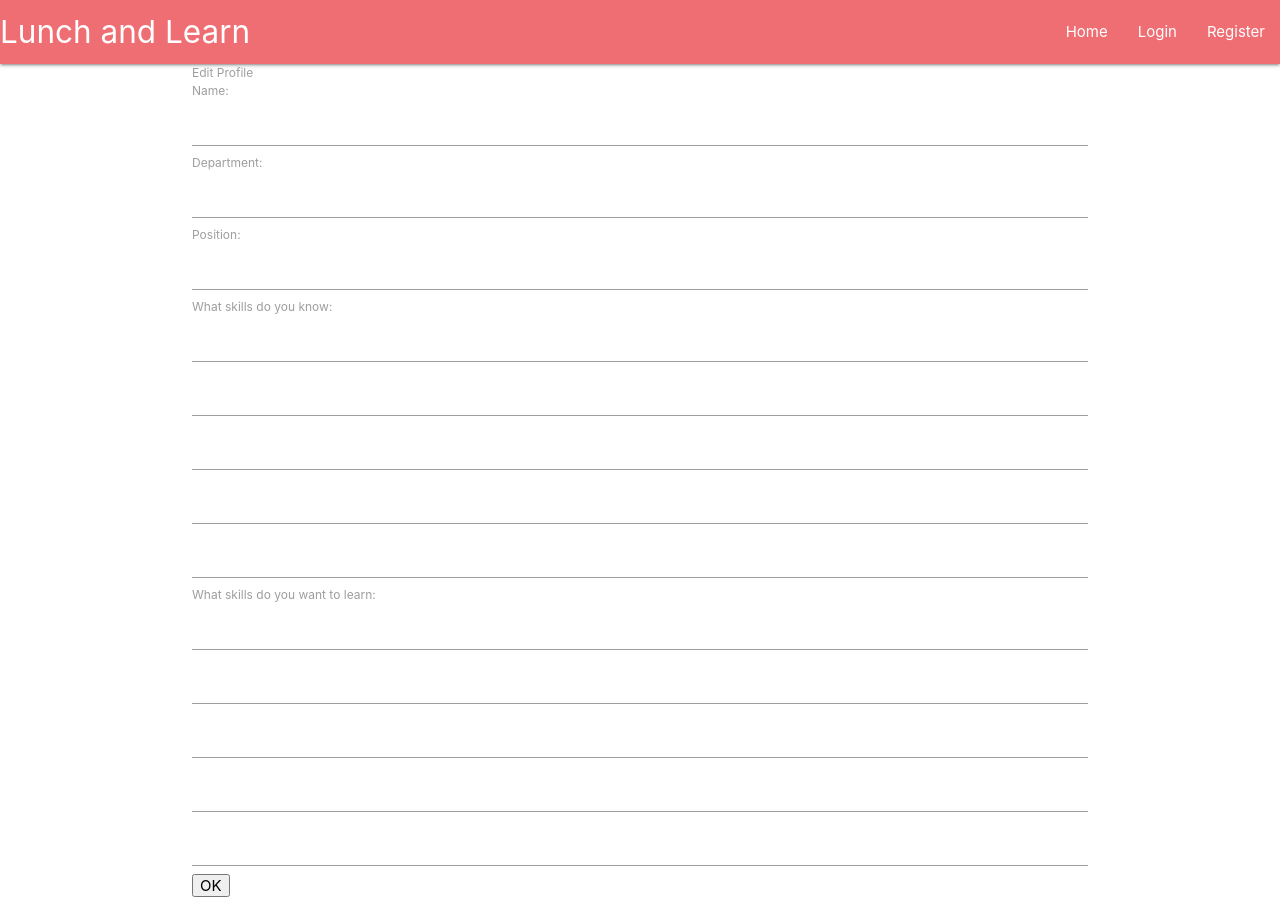
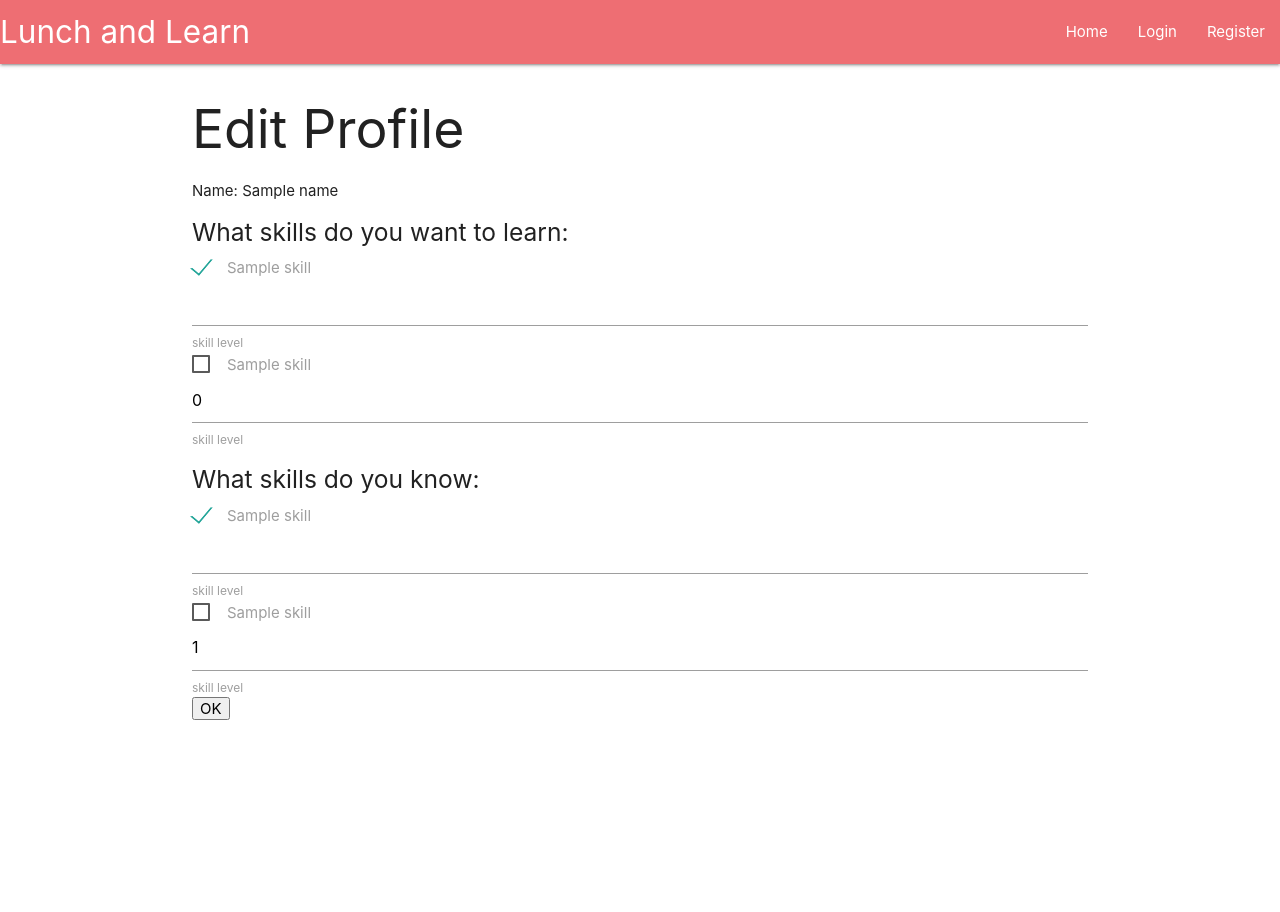
Before and after one commit to ericlee0112/LunchnLearn, a Django app: template lunch_and_learn/main/templates/main/edit_profile.html in a window 1280 px wide. After the commit the page ends 720 px from the top, so only its background shows below. Run offline with Django 3.2, Linux system fonts and the light colour scheme; tables that the repository leaves empty hold one stand-in row (values such as "Sample post"); the template is opened without the code that fills it: values that come from a table or form of the project are taken from there, most other values are stand-ins (such as "Sample title", 1, 10 or a date in 2020); some libraries are stand-ins or nearby versions.

Commit message:
completed edit profile

```diff
--- a/lunch_and_learn/main/templates/main/edit_profile.html
+++ b/lunch_and_learn/main/templates/main/edit_profile.html
@@ -1,33 +1,57 @@
 {% extends 'main/header.html' %}
 
 {% block content %}
-<!--
-<form method="POST" action="">
-        {% csrf_token %}
-        {{ form }}
-        <input type="submit" value="Save">
-</form>
--->
-<label>Edit Profile</label>
-<form action="/team_name_url/" method="post">
-    <label for="team_name">Name:</label>
-    <input id="team_name" type="text" name="position" value="">
-    <label for="team_name">Department:</label>
-    <input id="team_name" type="text" name="position" value="">
-    <label for="team_name">Position:</label>
-    <input id="team_name" type="text" name="position" value="">
-    <label for="team_name">What skills do you know:</label>
-    <input id="team_name" type="text" name="position" value="">
-    <input id="team_name" type="text" name="position" value="">
-    <input id="team_name" type="text" name="position" value="">
-    <input id="team_name" type="text" name="position" value="">
-    <input id="team_name" type="text" name="position" value="">
-    <label for="awef">What skills do you want to learn:</label>
-    <input id="team_name" type="text" name="position" value="">
-    <input id="team_name" type="text" name="position" value="">
-    <input id="team_name" type="text" name="position" value="">
-    <input id="team_name" type="text" name="position" value="">
-    <input id="team_name" type="text" name="position" value="">
+
+<H2>Edit Profile</h2>
+<form action="edit_profile" method="POST">
+    {% csrf_token %}
+    <span>
+        Name: {{name}}
+    </span>
+    <br>
+    <h5>What skills do you want to learn:</h5>
+    {% for skill,level in skills_want.items %}
+    <label>
+        <input type="checkbox" name="{{skill}}_want" value="{{skill}}" checked>
+        <span>
+            {{skill}}
+        </span>
+
+        <input type="number" id="skill" name="{{skill}}_want_val" min="-1" max="10"value="{{level}}">
+        <label>skill level</label><br>
+    </label>
+    {% endfor %}
+    {% for skill in new_skills_want %}
+    <label>
+        <input type="checkbox" name="{{skill}}_want" value="{{skill}}">
+        <span>
+            {{skill}}
+        </span>
+        <input type="number" name="{{skill}}_want_val" min="-1" max="10" value="0">
+        <label>skill level</label><br>
+    </label>
+    {% endfor %}
+    <h5>What skills do you know:</h5>
+    {% for skill,level in skills_know.items %}
+    <label>
+        <input type="checkbox" name="{{skill}}_know" value="{{skill}}" checked>
+        <span>
+            {{skill}}
+        </span>
+        <input type="number" name="{{skill}}_know_val" min="1" max="10" value="{{level}}">
+        <label>skill level</label><br>
+    </label>
+    {% endfor %}
+    {% for skill in new_skills_know %}
+    <label>
+        <input type="checkbox" name="{{skill}}_know" value="{{skill}}">
+        <span>
+            {{skill}}
+        </span>
+        <input type="number" name="{{skill}}_know_val" min="1" max="10" value="1">
+        <label>skill level</label><br>
+    </label>
+    {% endfor %}
     <input type="submit" value="OK">
 </form>
 
```
